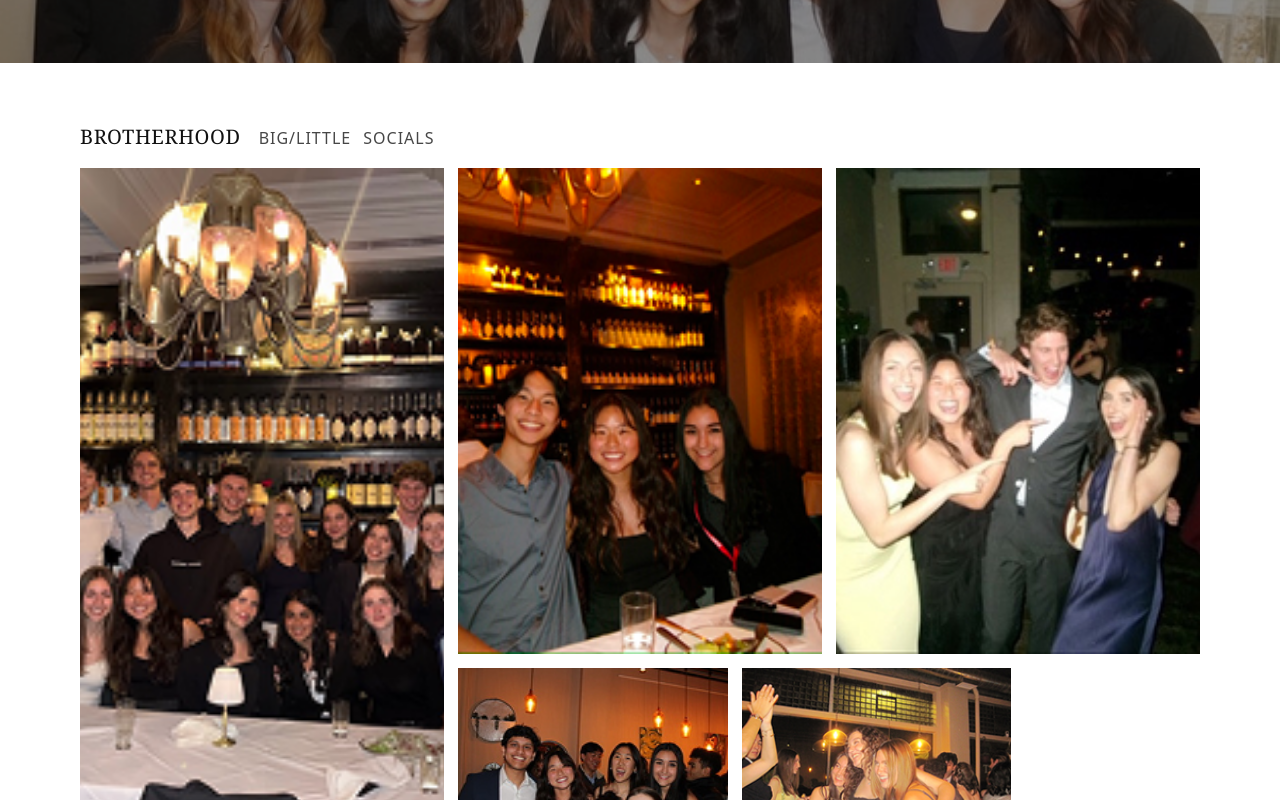
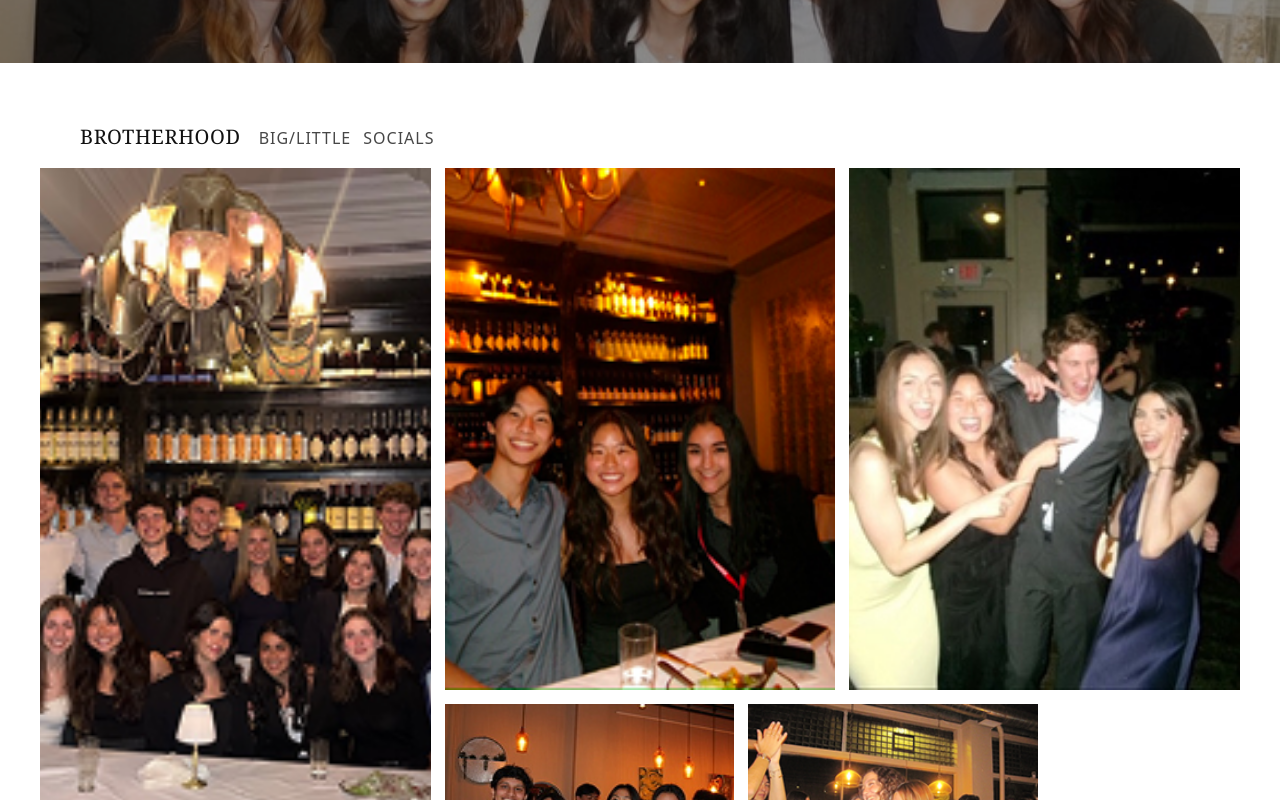
Before and after one commit to entcornell/ent-website, a React (Create React App) app: page /Values in a window 1280 px wide. Shown: the part 340-1140 px from the top of the page. Built offline with nearby package versions, Linux system fonts and the light colour scheme; a web font is replaced by a local one.

Commit message:
Fixed spacing in gallery

```diff
--- a/src/components/Values.css
+++ b/src/components/Values.css
@@ -50,10 +50,11 @@
 /* PAGE CONTAINER                */
 /* ============================= */
 .values-main {
-  max-width: 1200px;
-  margin: 0 auto;
-  padding: 60px 40px 80px;
+  width: 100%;
+  margin: 0;
+  padding: 60px 0 80px;
 }
+
 
 /* ============================= */
 /* SECTION HEADER                */
@@ -63,11 +64,15 @@
 }
 
 .value-header {
+  max-width: 1200px;
+  margin: 0 auto 18px;
+  padding: 0 40px;
+
   display: flex;
   align-items: baseline;
   gap: 18px;
-  margin-bottom: 18px;
 }
+
 
 .value-title {
   margin: 0;
@@ -96,10 +101,18 @@
 /* GALLERY GRID                  */
 /* ============================= */
 .value-gallery {
+  width: 100vw;
+  margin-left: calc(-50vw + 50%);
+  margin-right: calc(-50vw + 50%);
+
+  padding-right: 40px;
+  padding-left: 40px;
+
   display: grid;
   grid-template-columns: repeat(12, 1fr);
   gap: 14px;
 }
+
 
 /* images */
 .value-gallery img {
```
